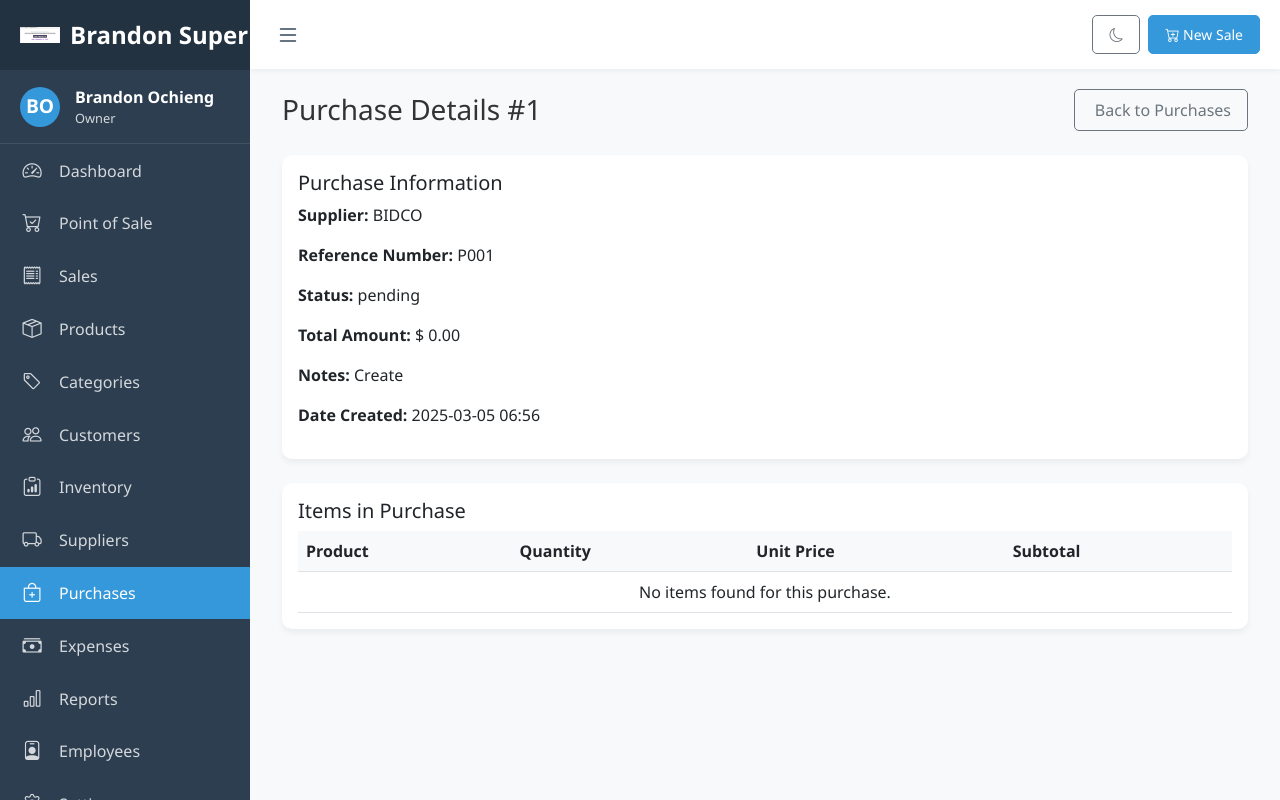
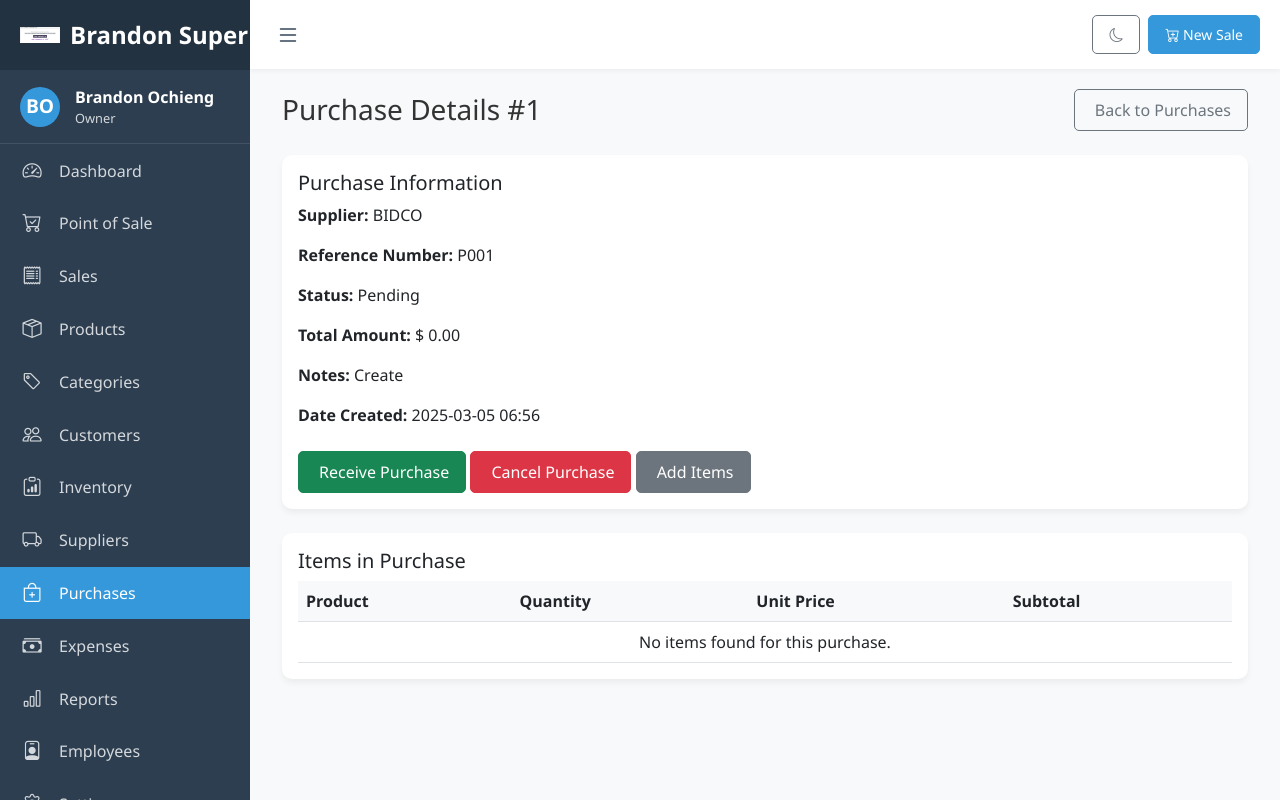
Before and after one commit to OchiengBrandon/HyperPOS, a Django app: page /purchases/1/ in a window 1280 px wide. Run offline with Django 5.2, Linux system fonts and the light colour scheme; a user stored in the database is signed in; data comes from the database, SQL or seed files in the repository; both versions use the stored data as it was after the commit; some libraries are stand-ins or nearby versions.

Commit message:
Implemented purcahses completely

```diff
--- a/pos_app/templates/pos_app/purchase_detail.html
+++ b/pos_app/templates/pos_app/purchase_detail.html
@@ -26,10 +26,33 @@
             <h5 class="card-title">Purchase Information</h5>
             <p><strong>Supplier:</strong> {{ purchase.supplier.name }}</p>
             <p><strong>Reference Number:</strong> {{ purchase.reference_number }}</p>
-            <p><strong>Status:</strong> {{ purchase.status }}</p>
+            <p><strong>Status:</strong> {{ purchase.status|title }}</p>
             <p><strong>Total Amount:</strong> {{ business.currency_symbol }} {{ purchase.total_amount|floatformat:2 }}</p>
             <p><strong>Notes:</strong> {{ purchase.notes }}</p>
             <p><strong>Date Created:</strong> {{ purchase.created_at|date:"Y-m-d H:i" }}</p>
+
+            <div class="mt-4">
+                {% if purchase.status == "pending" or purchase.status == "partially_received" %}
+                    <a href="{% url 'purchase_receive' purchase.id %}" class="btn btn-success">
+                        <i class="fas fa-check-circle me-1"></i> Receive Purchase
+                    </a>
+                    {% if purchase.status == "pending" %}
+                        <a href="{% url 'purchase_cancel' purchase.id %}" class="btn btn-danger" onclick="return confirm('Are you sure you want to cancel this purchase?');">
+                            <i class="fas fa-times-circle me-1"></i> Cancel Purchase
+                        </a>
+                    {% endif %}
+                    <a href="{% url 'purchase_add_items' purchase.id %}" class="btn btn-secondary">
+                        <i class="fas fa-plus-circle me-1"></i> Add Items
+                    </a>
+                {% endif %}
+                {% if purchase.status == "received" %}
+                    <span class="badge bg-success">Purchase Received</span>
+                {% elif purchase.status == "partially_received" %}
+                    <span class="badge bg-warning">Partially Received</span>
+                {% elif purchase.status == "cancelled" %}
+                    <span class="badge bg-danger">Purchase Cancelled</span>
+                {% endif %}
+            </div>
         </div>
     </div>
 
```
Also changed, not shown: pos_app/templates/pos_app/purchases.html (+9 -5 lines), db.sqlite3.
